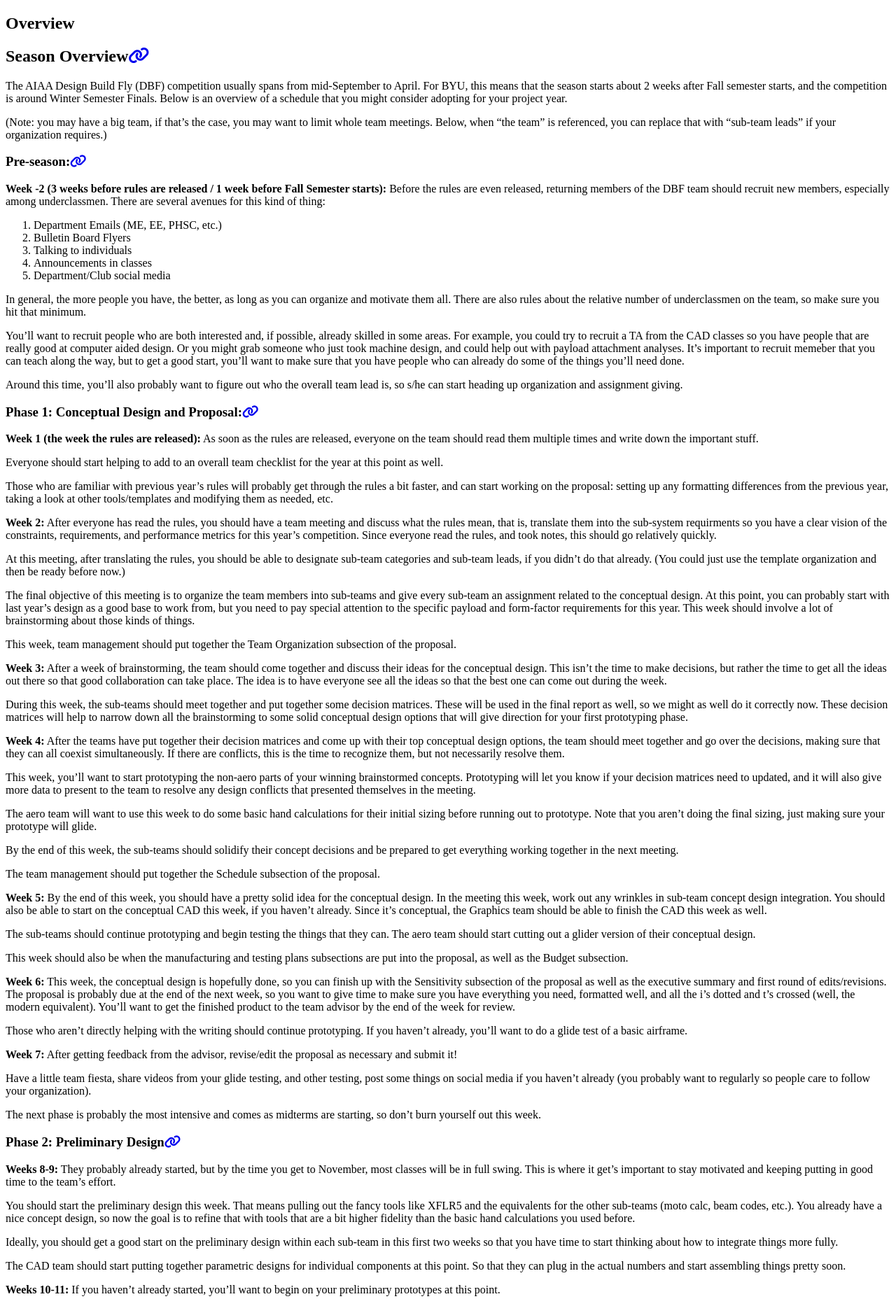
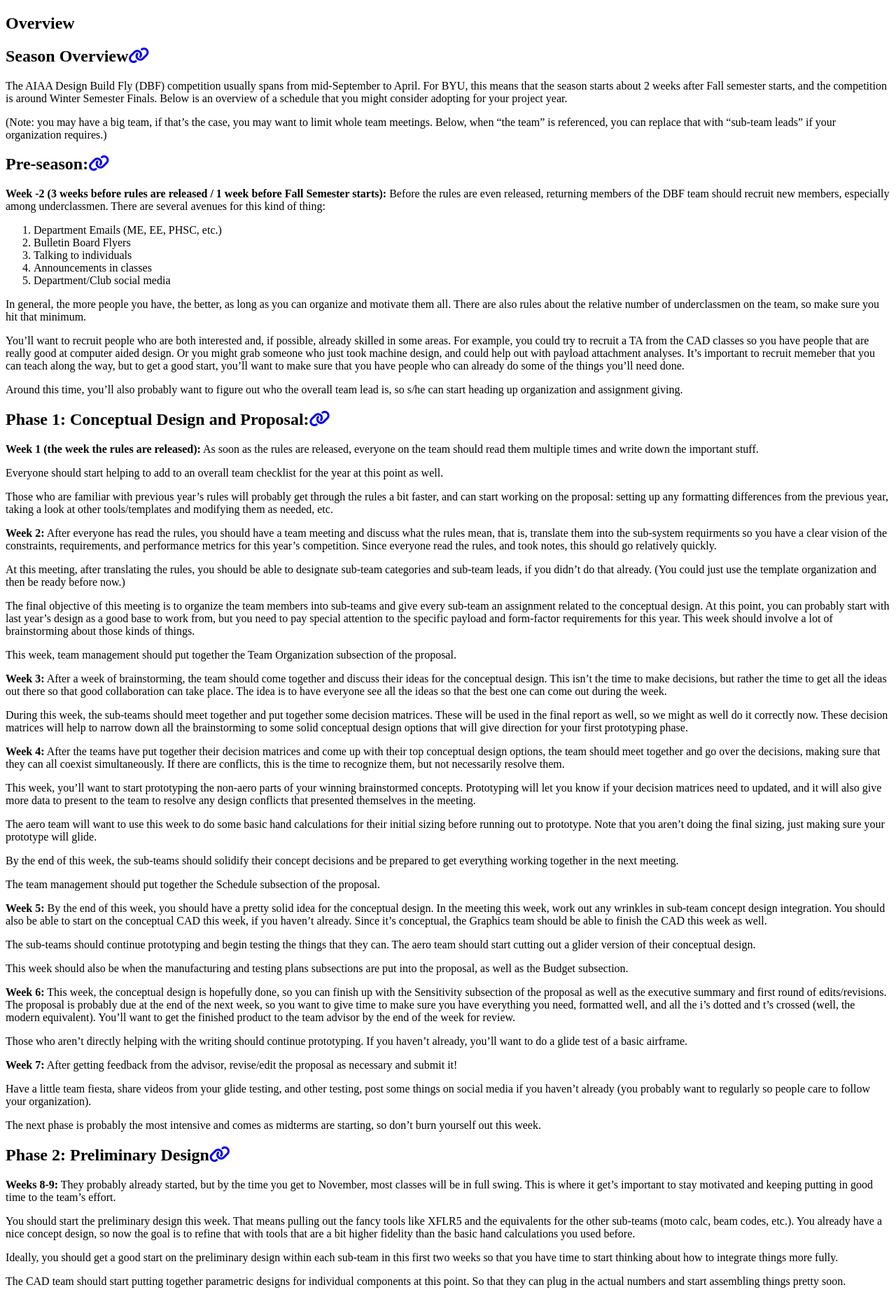
Before and after one commit to BYU-Aeronautics-Club/BYUAeronauticsClub.github.io, a Jekyll site: the page built from _pages/DBF-guides/week-by-week/overview.md, in a window 1280 px wide. Shown: the part 890-2746 px from the top of the page at 70% size. Built offline with Jekyll 4.4.1, drawn with Linux system fonts in a browser that asks for light colours; cached includes are drawn as plain includes; nearby versions of some CDN libraries.

Commit message:
update heading levels

```diff
--- a/_pages/DBF-guides/week-by-week/overview.md
+++ b/_pages/DBF-guides/week-by-week/overview.md
@@ -11,7 +11,7 @@ The AIAA Design Build Fly (DBF) competition usually spans from mid-September to
 
 (Note: you may have a big team, if that's the case, you may want to limit whole team meetings. Below, when "the team" is referenced, you can replace that with "sub-team leads" if your organization requires.)
 
-### Pre-season:
+## Pre-season:
 
 **Week -2 (3 weeks before rules are released / 1 week before Fall Semester starts):**  Before the rules are even released, returning members of the DBF team should recruit new members, especially among underclassmen.  There are several avenues for this kind of thing:
 
@@ -28,7 +28,7 @@ You'll want to recruit people who are both interested and, if possible, already
 
 Around this time, you'll also probably want to figure out who the overall team lead is, so s/he can start heading up organization and assignment giving.
 
-### Phase 1: Conceptual Design and Proposal:
+## Phase 1: Conceptual Design and Proposal:
 
 **Week 1 (the week the rules are released):**  As soon as the rules are released, everyone on the team should read them multiple times and write down the important stuff.
 
@@ -74,7 +74,7 @@ Have a little team fiesta, share videos from your glide testing, and other testi
 
 The next phase is probably the most intensive and comes as midterms are starting, so don't burn yourself out this week.
 
-### Phase 2: Preliminary Design
+## Phase 2: Preliminary Design
 
 **Weeks 8-9:** They probably already started, but by the time you get to November, most classes will be in full swing.  This is where it get's important to stay motivated and keeping putting in good time to the team's effort.
 
@@ -95,11 +95,11 @@ The payload specific teams will want to be making good prototyping progress as w
 
 **Week 15:** Finals Week.  Your goal should to have everything ready for a preliminary design review with the advisor some time during finals week.
 
-#### Christmas/New Year Break
+### Christmas/New Year Break
 
 **Weeks 16-17:** Take a break, but if you get board, start on the detailed design.
 
-### Phase 3: Detail Design
+## Phase 3: Detail Design
 
 **Weeks 18-20:** Now that you're starting a new semester and don't have any midterms, you should really get a good start on the detailed design.  At this point, you've already had a preliminary design review and a successful (hopefully) flight test.  You should apply the feedback you got in the review, and things you learned from the flight test.
 
@@ -113,7 +113,7 @@ At some point in these four weeks, you'll also want to prototype and test your d
 
 **Week 23:** Somewhere in this timeframe the report will be due, it may be the previous week or this week or next week.  Whatever the due date, make sure that you've completed the previous review steps, then do your final revisions from the advisor's feedback and submit the report.
 
-### Phase 5: Final Manufacture and Dry Runs
+## Phase 5: Final Manufacture and Dry Runs
 **Weeks 24-27:** Build the most beautiful competition aircraft you can manage.
 
 **Week 28-29:** Do some dry runs of the full missions and submit proof of flight.  (This might be week 30 or 32, depending on the due dates)
@@ -122,6 +122,6 @@ At some point in these four weeks, you'll also want to prototype and test your d
 
 **Week 31:** Compete! (again, this far out, we may be off by a few weeks, but it's around this time.)
 
-### Post-season
+## Post-season
 
 Now you just want to make sure to write down the things you learned from the competition, update this page and other DBF-guides that you haven't already, and set yourself up for success next year.
```
